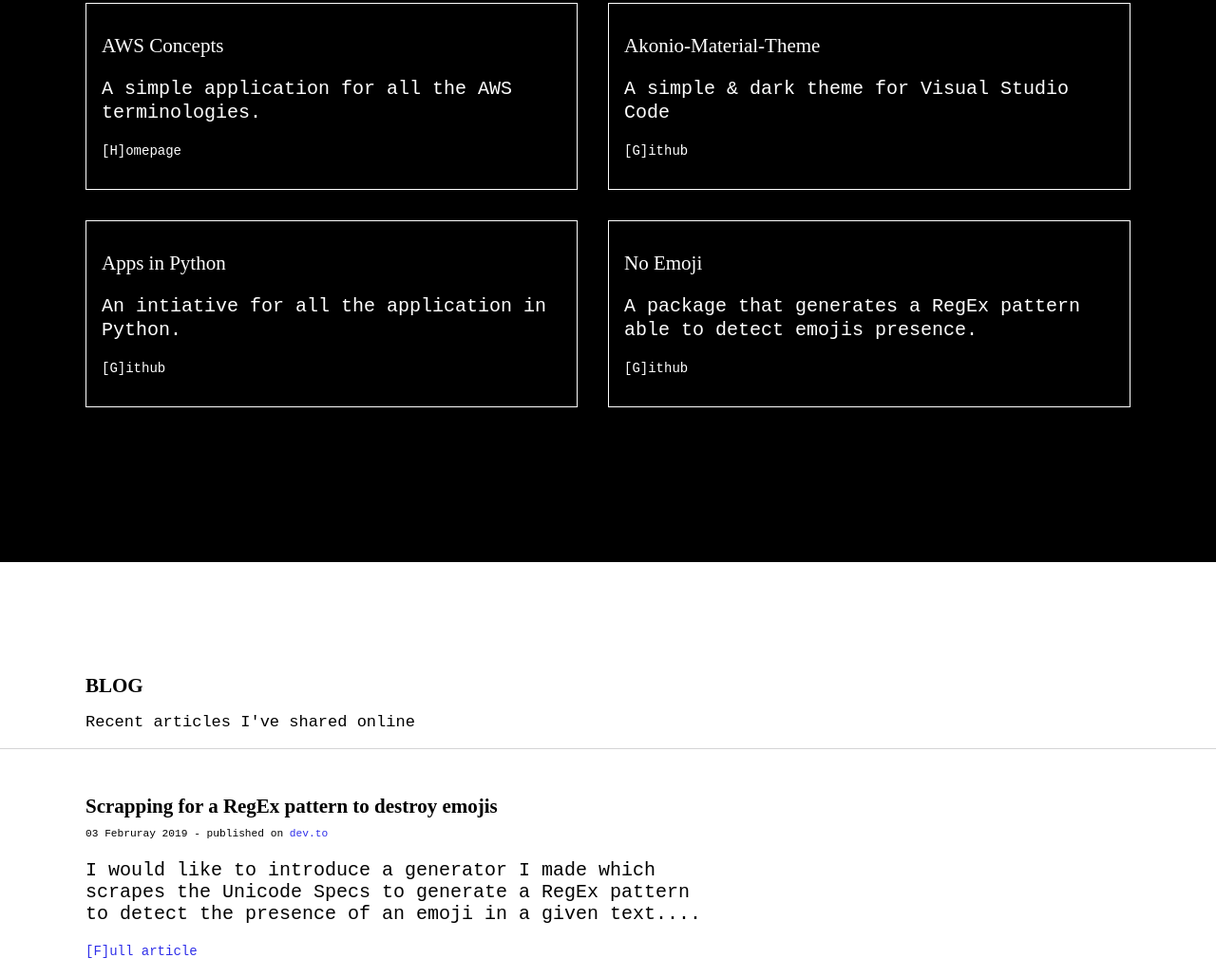
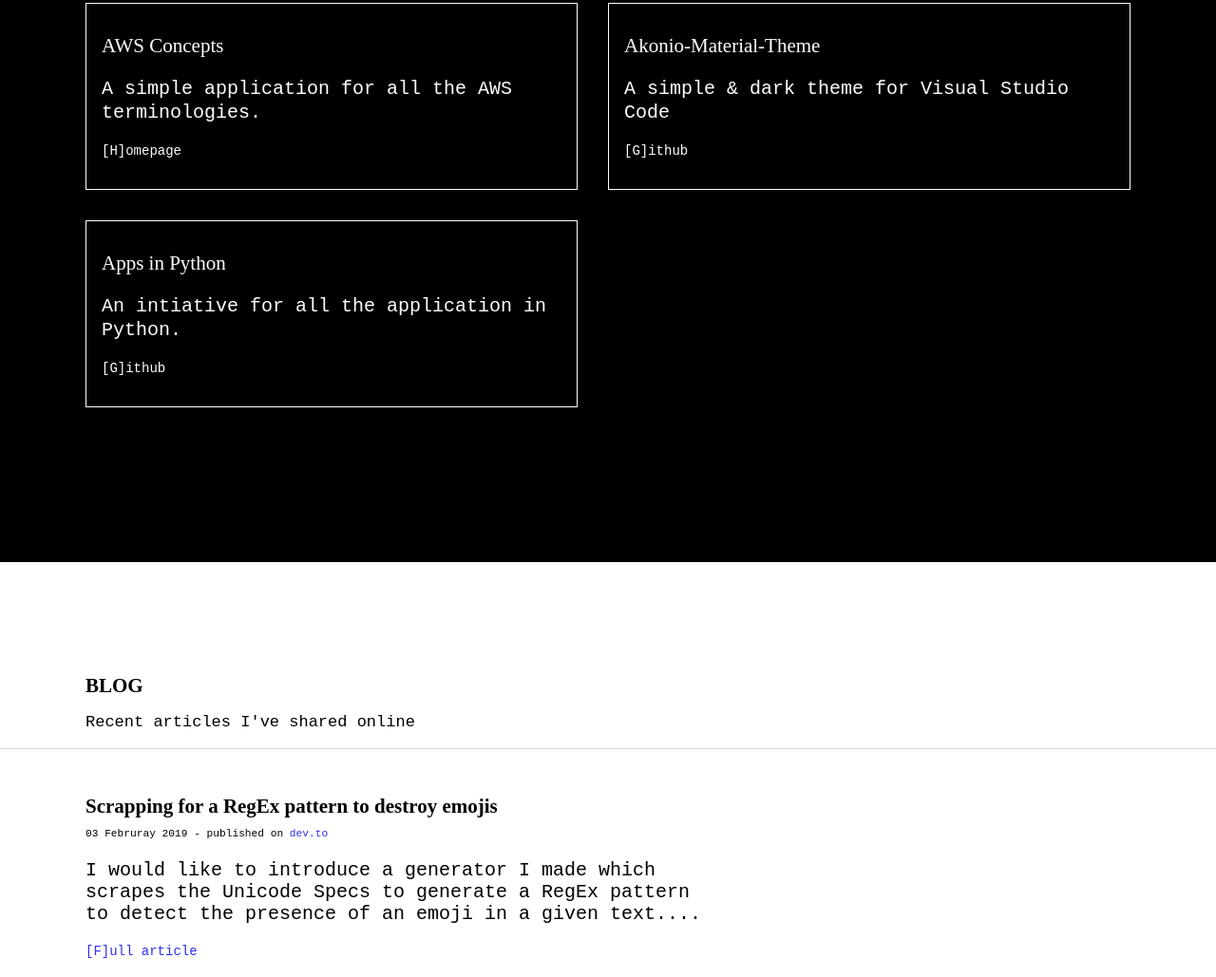
Before and after one commit to achilleslinux/achilleslinux.github.io, a plain HTML site: page index.html in a window 1280 px wide. Shown: the part 2608-3637 px from the top of the page at 95% size. Drawn offline with Linux system fonts and the light colour scheme; a script that the page names is missing.

```diff
--- a/index.html
+++ b/index.html
@@ -252,15 +252,6 @@
                             </div>
                         </div>
                     </div>
-                    <div class="project-wrapper">
-                        <div class="project keyboard-bind-wrapper">
-                            <h3 class="project-title">No Emoji</h3>
-                            <p class="project-description">A package that generates a RegEx pattern able to detect emojis presence.</p>
-                            <div class="project-links">
-                                <a href="https://github.com/mazentouati/no-emoji" title="No Emoji" class="keyboard-bind-key" data-key="g">[G]ithub</a>
-                            </div>
-                        </div>
-                    </div>
                 </div>
             </div>
         </div>
```
